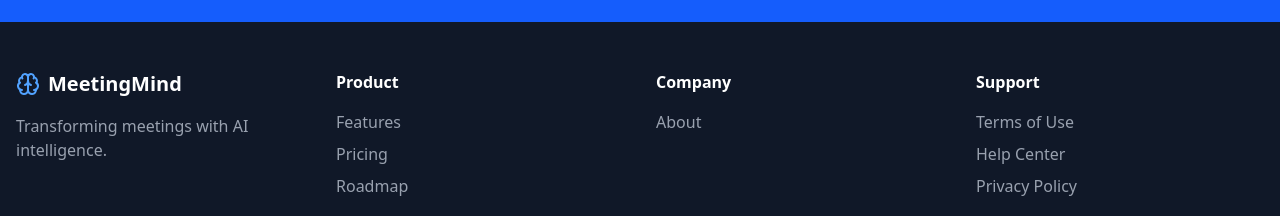
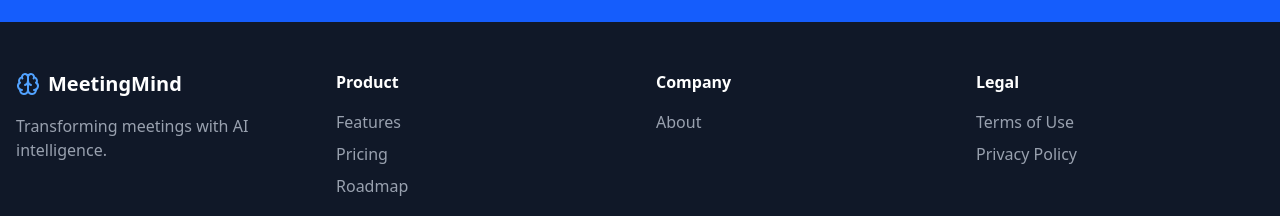
Before and after one commit to BrunoFerrucio/MeetingMind, a React (Vite) app in the folder front/: page / in a window 1280 px wide. Shown: the part 3006-3222 px from the top of the page. Built offline with nearby package versions, Linux system fonts and the light colour scheme.

Commit message:
Update footer section: rename "Support" to "Legal" and adjust links accordingly

```diff
--- a/front/src/pages/home.tsx
+++ b/front/src/pages/home.tsx
@@ -406,17 +406,12 @@ export default function LandingPage() {
               </ul>
             </div>
             <div>
-              <h3 className="font-semibold mb-4">Support</h3>
+              <h3 className="font-semibold mb-4">Legal</h3>
               <ul className="space-y-2 text-gray-400">
                 <li>
                   <Link to="/terms-of-use" className="hover:text-white transition-colors">
                     Terms of Use
                   </Link>
-                </li>
-                <li>
-                  <a href="#" className="hover:text-white transition-colors">
-                    Help Center
-                  </a>
                 </li>
                 <li>
                   <Link to="/privacy-policy" className="hover:text-white transition-colors">
```
